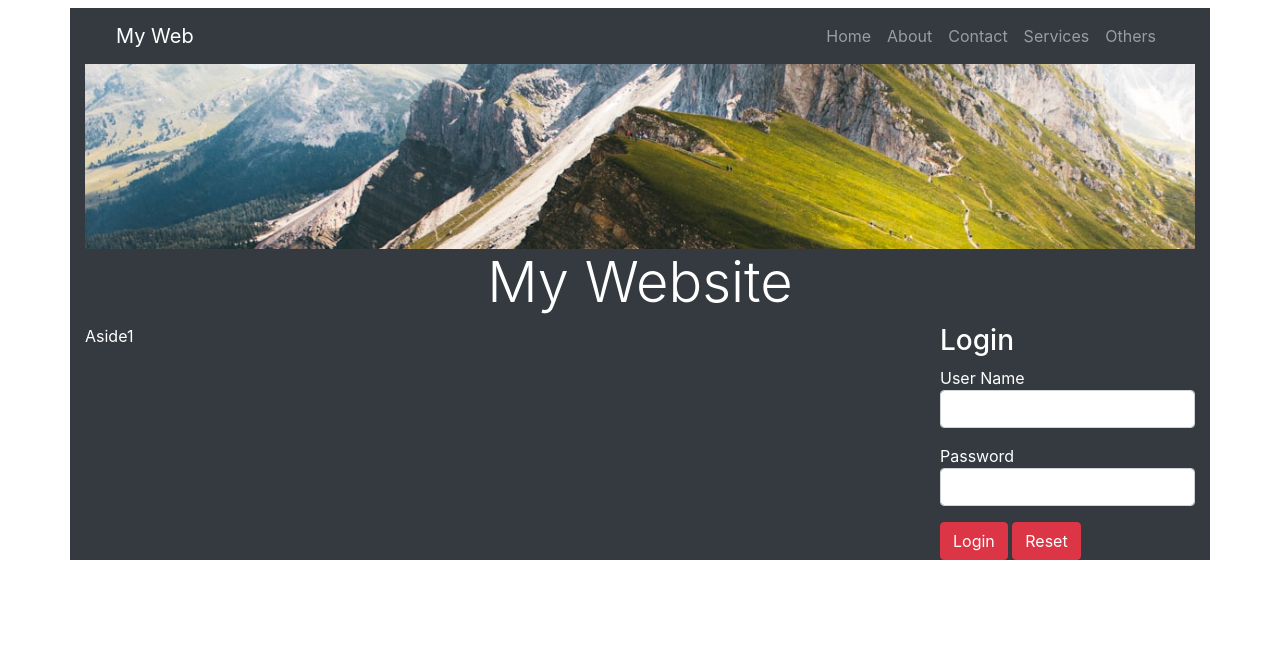
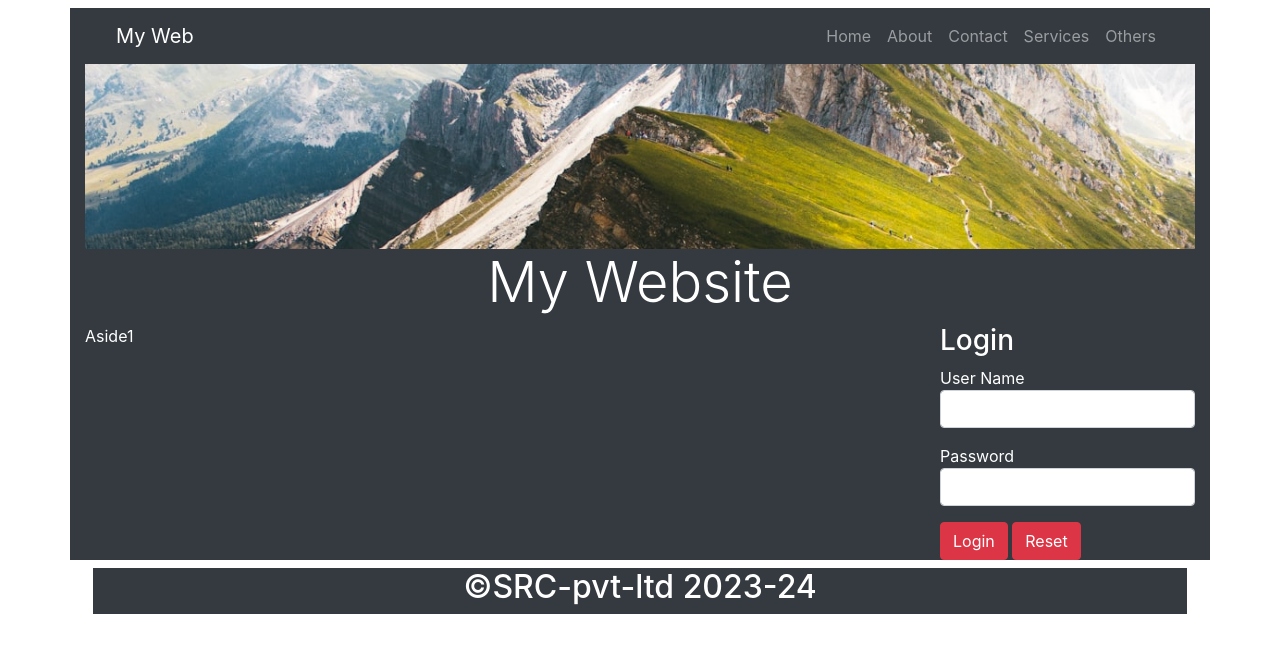
Before and after one commit to sovitchaudhary/fstclass, a PHP site: page /regform.php in a window 1280 px wide. Shown: the top 653 px of the page. Run offline with PHP 8.4, Linux system fonts and the light colour scheme; some libraries are stand-ins or nearby versions.

Commit message:
seprate the header and footer from login page

```diff
--- /dev/null
+++ b/login/footer.php
@@ -0,0 +1,5 @@
+<div id="footer" class="row bg-dark text-white text-center m-2 w-100% p-0">
+    <div class="col">
+        <h2>&copy;SRC-pvt-ltd 2023-24</h2>
+    </div>
+</div>
--- /dev/null
+++ b/login/header.php
@@ -0,0 +1,34 @@
+<div class="header">
+<div class="header row bg-dark text-center">
+            <div class="col">
+                <nav class="navbar navbar-expand-md navbar-dark bg-dark">
+                    <div class="container">
+                        <a class="navbar-brand" href="">My Web</a>
+                        <ul class="navbar-nav">
+                            <li class="nav-item">
+                                <a href="" class="nav-link">Home</a>
+                            </li>
+                            <li class="nav-item">
+                                <a href="" class="nav-link">About</a>
+                            </li>
+                            <li class="nav-item">
+                                <a href="" class="nav-link">Contact</a>
+                            </li>
+                            <li class="nav-item">
+                                <a href="" class="nav-link">Services</a>
+                            </li>
+                            <li class="nav-item">
+                                <a href="" class="nav-link">Others</a>
+                            </li>
+                        </ul>
+                    </div>
+                </nav>
+                <div>
+                    <img class="img img-fluid" src="./logo.jpg" />
+                </div>
+                <div class="bg-dark text-white">
+                    <h1 class="display-4">My Website</h1>
+                </div>
+            </div>
+        </div>
+</div>
```
Also changed, not shown: login/regform.php (+3 -32 lines).
